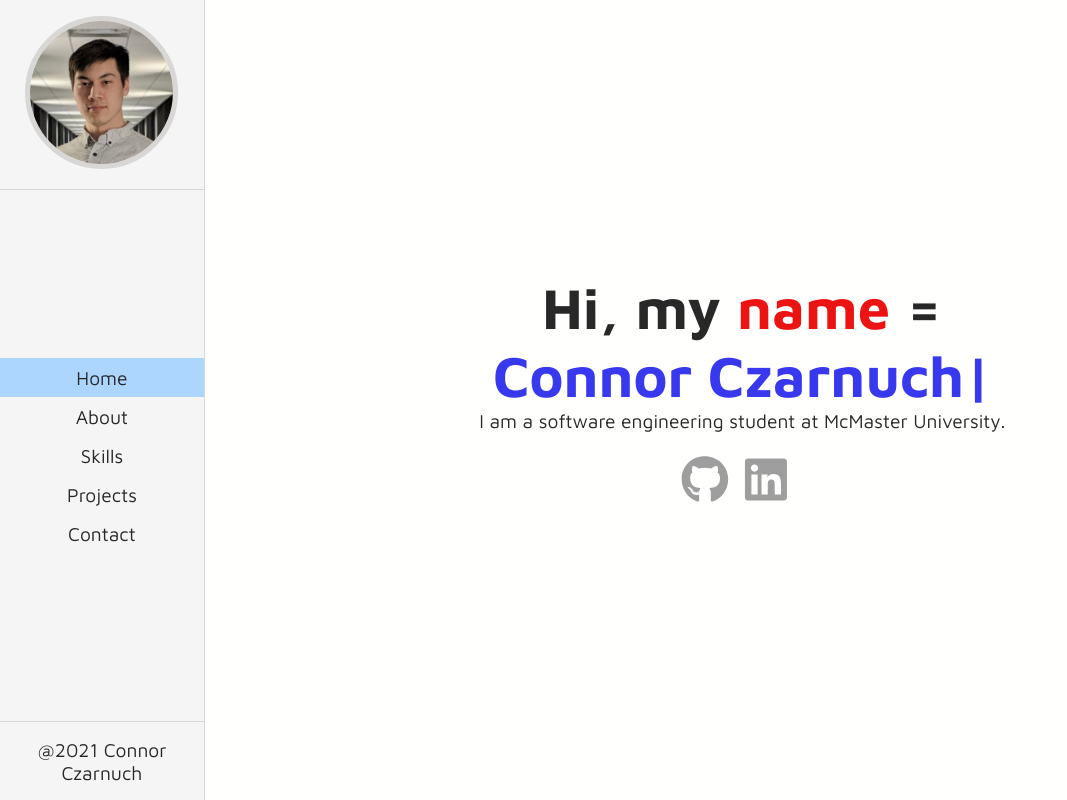
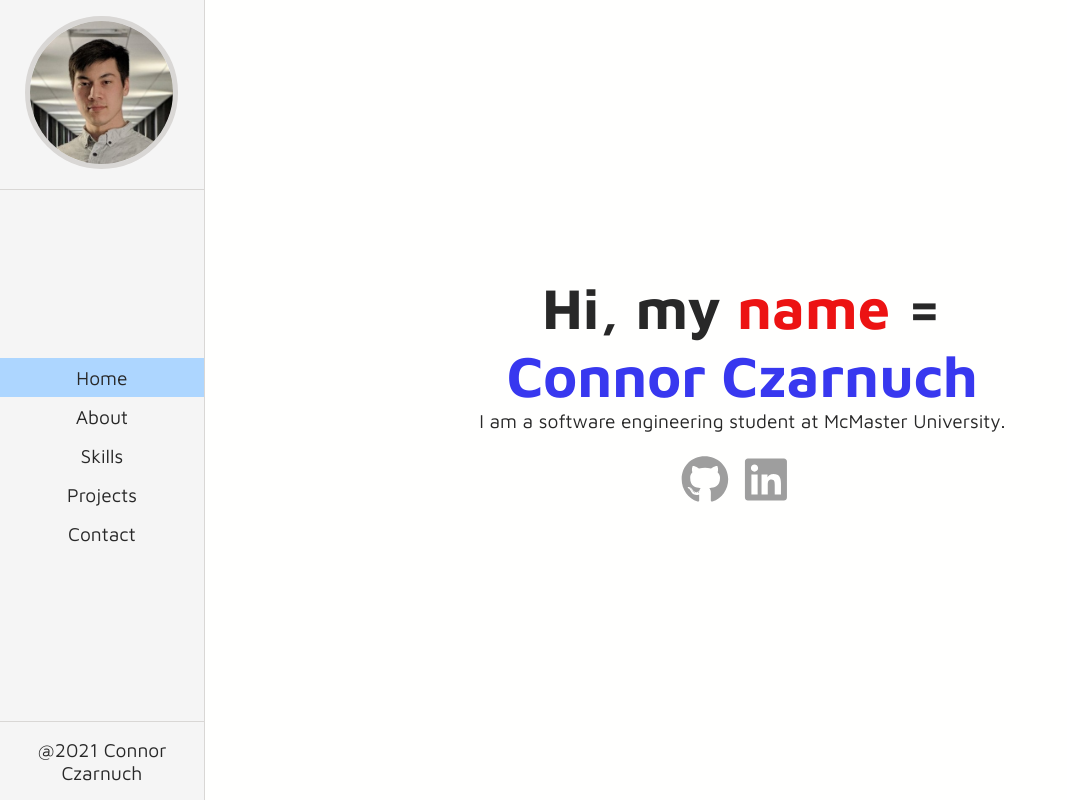
Before and after one commit to cczarnuch/portfolio, a React (Create React App) app: page / in a window 1280 px wide. Shown: the whole page, without its empty margins (0-1067 px from the left). Built offline with nearby package versions, Linux system fonts and the light colour scheme.

Commit message:
typist reformat

```diff
--- a/src/pages/homepage.js
+++ b/src/pages/homepage.js
@@ -1,7 +1,6 @@
 import React from 'react'
 import { Link } from 'react-router-dom'
 import Typist from 'react-typist';
-import Toggle from 'react-toggle';
 import { faGithub, faLinkedin, } from '@fortawesome/free-brands-svg-icons';
 import { FontAwesomeIcon } from '@fortawesome/react-fontawesome';
 
@@ -12,8 +11,7 @@ function HomePage() {
             <header className="hero">
                 <h1 className="hero-text">
                     Hi, my <span className="name-text">name</span> =
-                    <Typist className="hero-name">
-                        <Typist.Delay ms={1000} />
+                    <Typist className="hero-name" startDelay={1000} cursor={{ hideWhenDone: true, hideWhenDoneDelay: 500 }}>
                         Connor <l />
                         <Typist.Delay ms={250} />
                         Czarnuch
```
